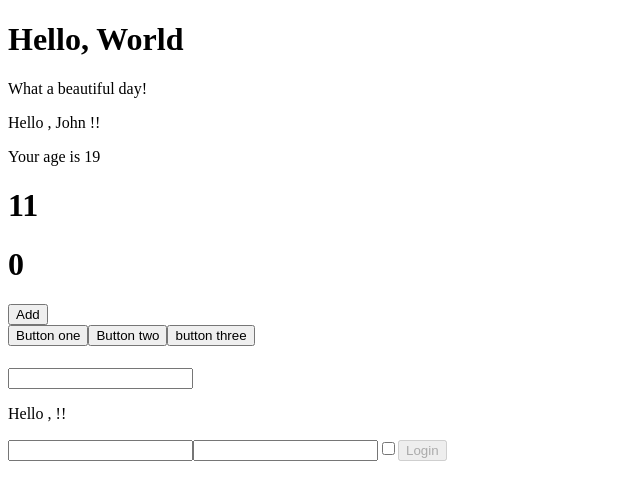
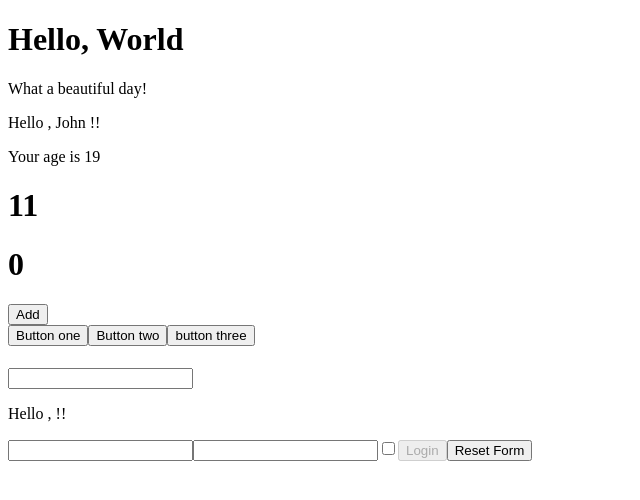
Before and after one commit to ChristianLestingi/React, a React (Create React App) app: page / in a window 1280 px wide. Shown: the top 500 px of the page, without its empty margins (0-640 px from the left). Built offline with nearby package versions, Linux system fonts and the light colour scheme.

Commit message:
Forms/04

```diff
--- a/src/Login.js
+++ b/src/Login.js
@@ -32,6 +32,13 @@ export class Login extends React.Component {
       username: this.state.username,
       password: this.state.password,
       remember: this.state.remember,
+    });
+  };
+  resetForm = (event) => {
+    this.setState({
+      username: "",
+      password: "",
+      remember: false,
     });
   };
 
@@ -69,6 +76,7 @@ export class Login extends React.Component {
         >
           Login
         </button>
+        <button name="reset" onClick={this.resetForm}> Reset Form</button>
       </form>
     );
   }
```
